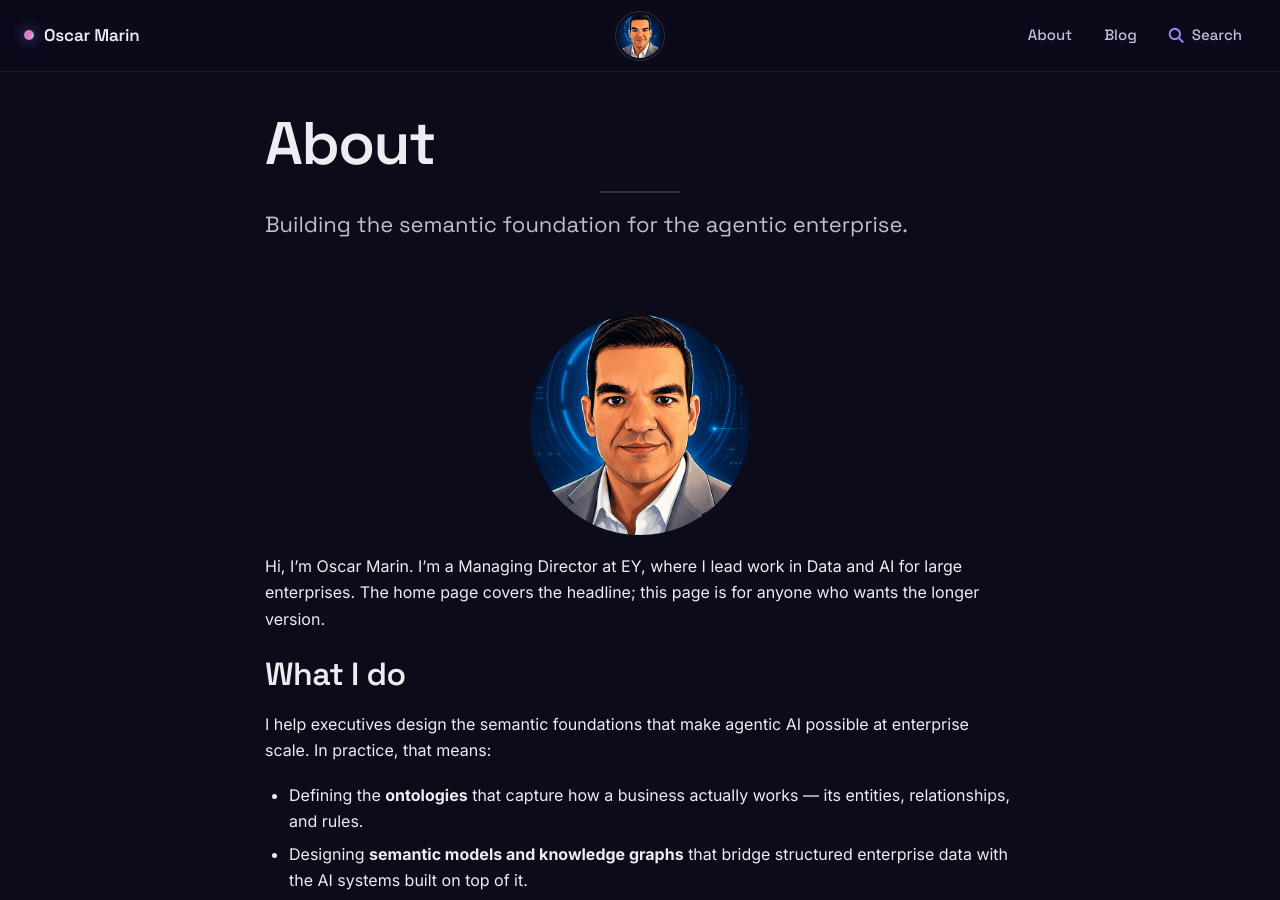
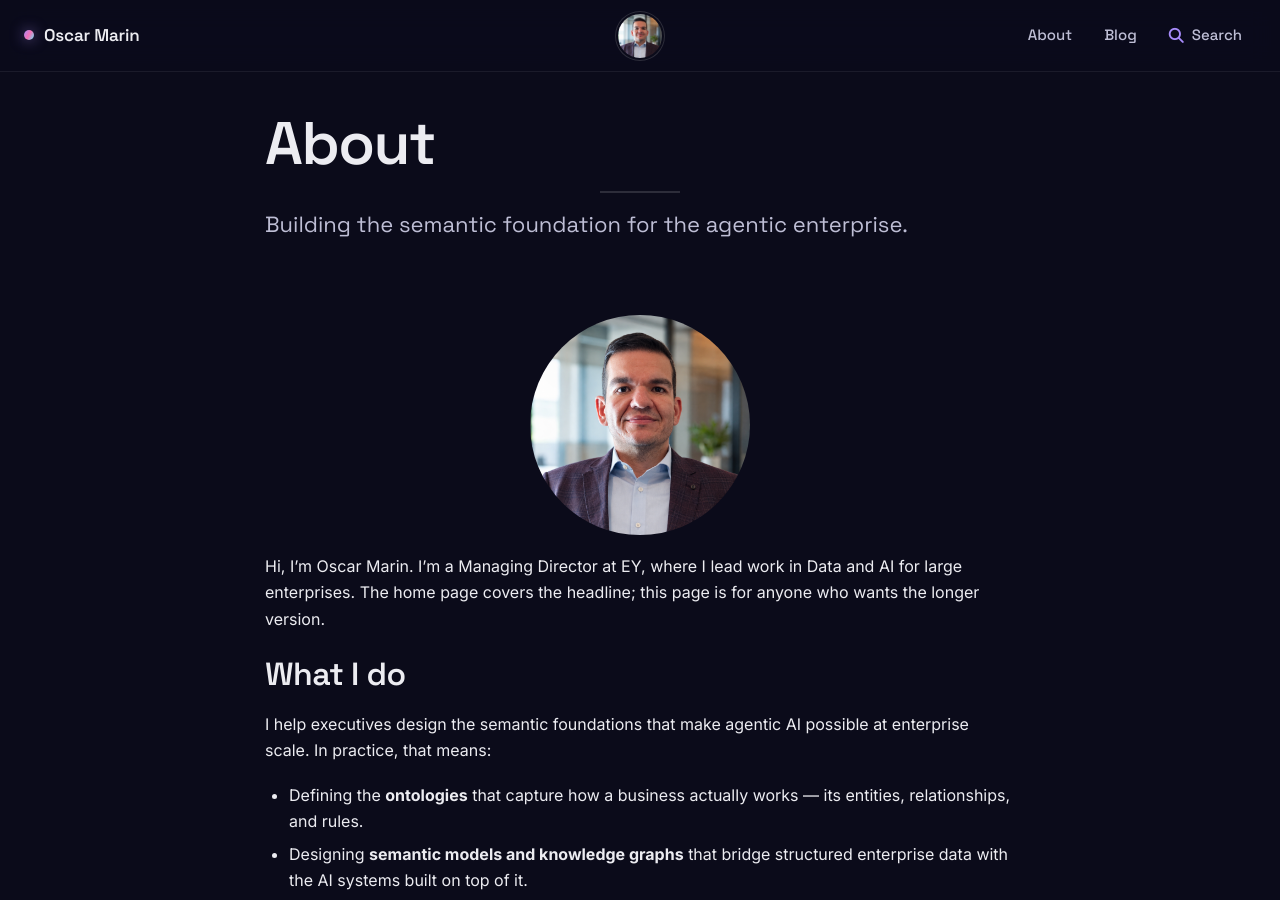
Before and after one commit to marinoscar/marinoscar.github.io, a Jekyll site: the page built from aboutme.md, in a window 1280 px wide and 900 px high. Built offline with Jekyll 4.4.1, drawn with Linux system fonts in a browser that asks for light colours; comment, search, counter and statistics services are not loaded.

Commit message:
Update profile picture to 2026 headshot; refresh favicon and touch icon
Replace the cartoon avatar (profile2.png) with the new professional
headshot everywhere site.avatar is used (navbar, home page, About page,
JSON-LD), and regenerate favicon.ico (16/32/48) and apple-touch-icon.png
(180x180) from it. The old profile2.png stays in place so cached social
previews keep working.

Co-Authored-By: Claude Fable 5 <noreply@anthropic.com>
Claude-Session: https://claude.ai/code/session_012dK9s8AESJVVD8NVbZ86H9

```diff
--- a/_config.yml
+++ b/_config.yml
@@ -36,7 +36,7 @@ navbar-links:
 
 # Image to show in the navigation bar - works best with a square image
 # Remove this parameter if you don't want an image in the navbar
-avatar: "/assets/img/profile2.png"
+avatar: "/assets/img/oscar_marin_profile_pic_2026.png"
 
 # By default, the image is cut into a circle. You can disable this behaviour by setting 'round-avatar: false'
 round-avatar: true
--- a/aboutme.md
+++ b/aboutme.md
@@ -6,7 +6,7 @@ share-img: /assets/img/og-card.png
 share-description: The longer version — how Oscar Marin designs the ontologies, semantic models, and knowledge graphs that make agentic AI reliable at enterprise scale.
 ---
 
-<img src="/assets/img/profile2.png" alt="Oscar Marin" style="display: block; margin: 1em auto; width: 220px; height: 220px; border-radius: 50%; object-fit: cover;" />
+<img src="/assets/img/oscar_marin_profile_pic_2026.png" alt="Oscar Marin" style="display: block; margin: 1em auto; width: 220px; height: 220px; border-radius: 50%; object-fit: cover;" />
 
 Hi, I'm Oscar Marin. I'm a Managing Director at EY, where I lead work in Data and AI for large enterprises. The home page covers the headline; this page is for anyone who wants the longer version.
 
```
Also changed, not shown: apple-touch-icon.png, assets/img/oscar_marin_profile_pic_2026.png (added), favicon.ico.
